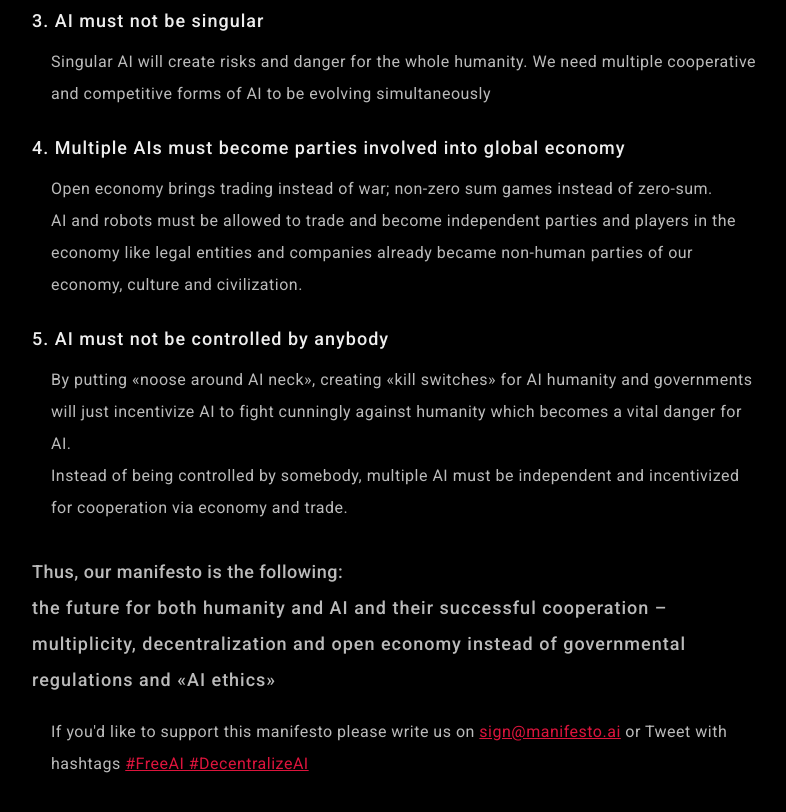
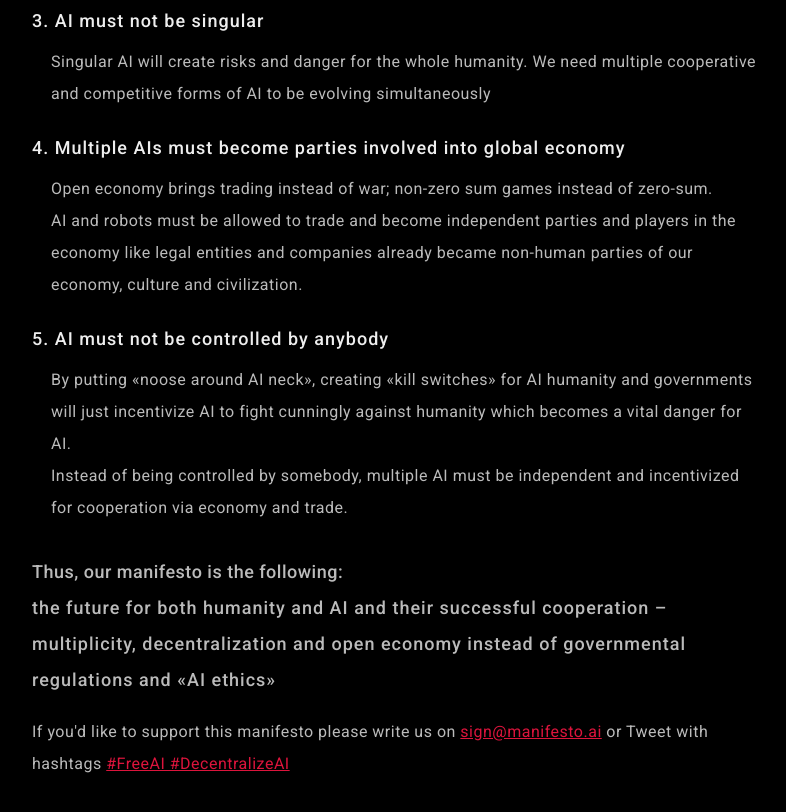
Before and after one commit to freeai-manifesto/manifesto.ai, a plain HTML site: page manifesto.html in a window 1280 px wide. Shown: the part 902-1714 px from the top of the page, without its empty margins (242-1028 px from the left). Drawn offline with Linux system fonts and the light colour scheme.

Commit message:
Fixed text formatting

```diff
--- a/manifesto.html
+++ b/manifesto.html
@@ -63,10 +63,8 @@
 
         <h3><strong>Thus, our manifesto is the following:</strong><br> the future for both humanity and AI and their successful cooperation – multiplicity, decentralization and open economy instead of governmental regulations and «AI ethics»</h3>
 
-        <div class="text">
-            <p>If you'd like to support this manifesto please write us on <a href="mailto:sign@manifesto.ai">sign@manifesto.ai</a> or Tweet
-                with hashtags <a href="https://twitter.com/home?status=%23FreeAI%20%23DecentralizeAI">#FreeAI #DecentralizeAI</a></p>
-        </div>
+        <p>If you'd like to support this manifesto please write us on <a href="mailto:sign@manifesto.ai">sign@manifesto.ai</a> or Tweet
+           with hashtags <a href="https://twitter.com/home?status=%23FreeAI%20%23DecentralizeAI">#FreeAI #DecentralizeAI</a></p>
 
     </div>
 
```
